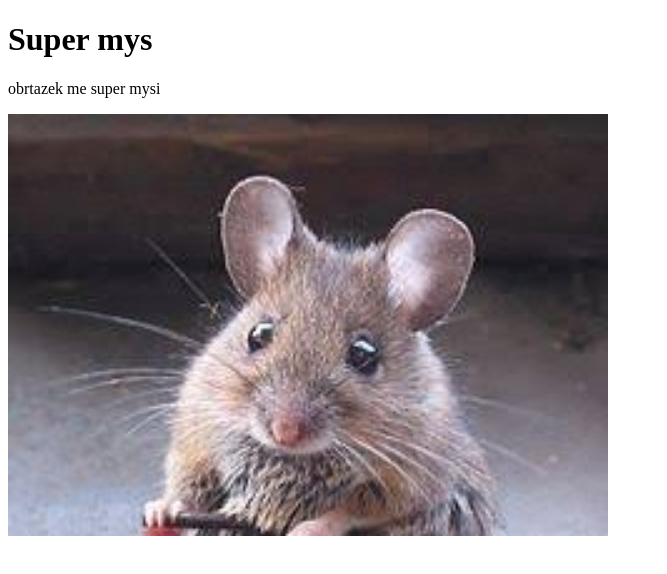
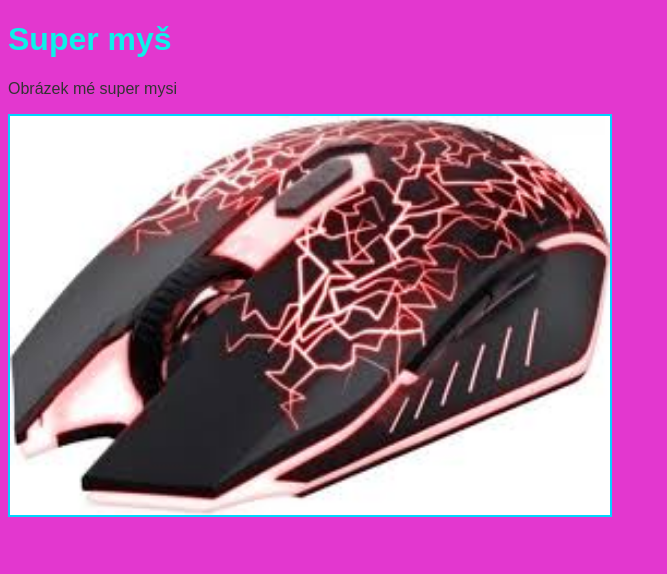
Before and after one commit to Mika09124/Pr-ce-pro-5.html, a plain HTML site: page index.html in a window 1280 px wide. Shown: the whole page, without its empty margins (0-667 px from the left). Drawn offline with Linux system fonts and the light colour scheme.

Commit message:
uprava stylu
ADD new picture
ADD css style

```diff
--- a/index.html
+++ b/index.html
@@ -5,10 +5,11 @@
     <meta http-equiv="X-UA-Compatible" content="IE=edge">
     <meta name="viewport" content="width=device-width, initial-scale=1.0">
     <title>Document</title>
+    <link rel="stylesheet" href="style.css">
 </head>
 <body>
-    <h1>Super mys</h1>
-    <p>obrtazek me super mysi</p>
-    <img src="/picture/mys1.jpeg" alt="obrayek mysi" width="600">
+    <h1>Super myš</h1>
+    <p>Obrázek mé super mysi</p>
+    <img src="picture/mys2.jpeg" alt="Obrazek myši" width="600">
 </body>
 </html>
--- /dev/null
+++ b/style.css
@@ -0,0 +1,15 @@
+body {
+    background-color: #e337cf;
+    font-family: Arial, sans-serif;
+    color: #333;
+
+}
+h1 {
+    color: #0df1e9;
+}
+p {
+    font-size: 5épx;
+}
+img {
+    border: 2px solid #00d5ff;
+}
```
Also changed, not shown: picture/mys2.jpeg (added).
